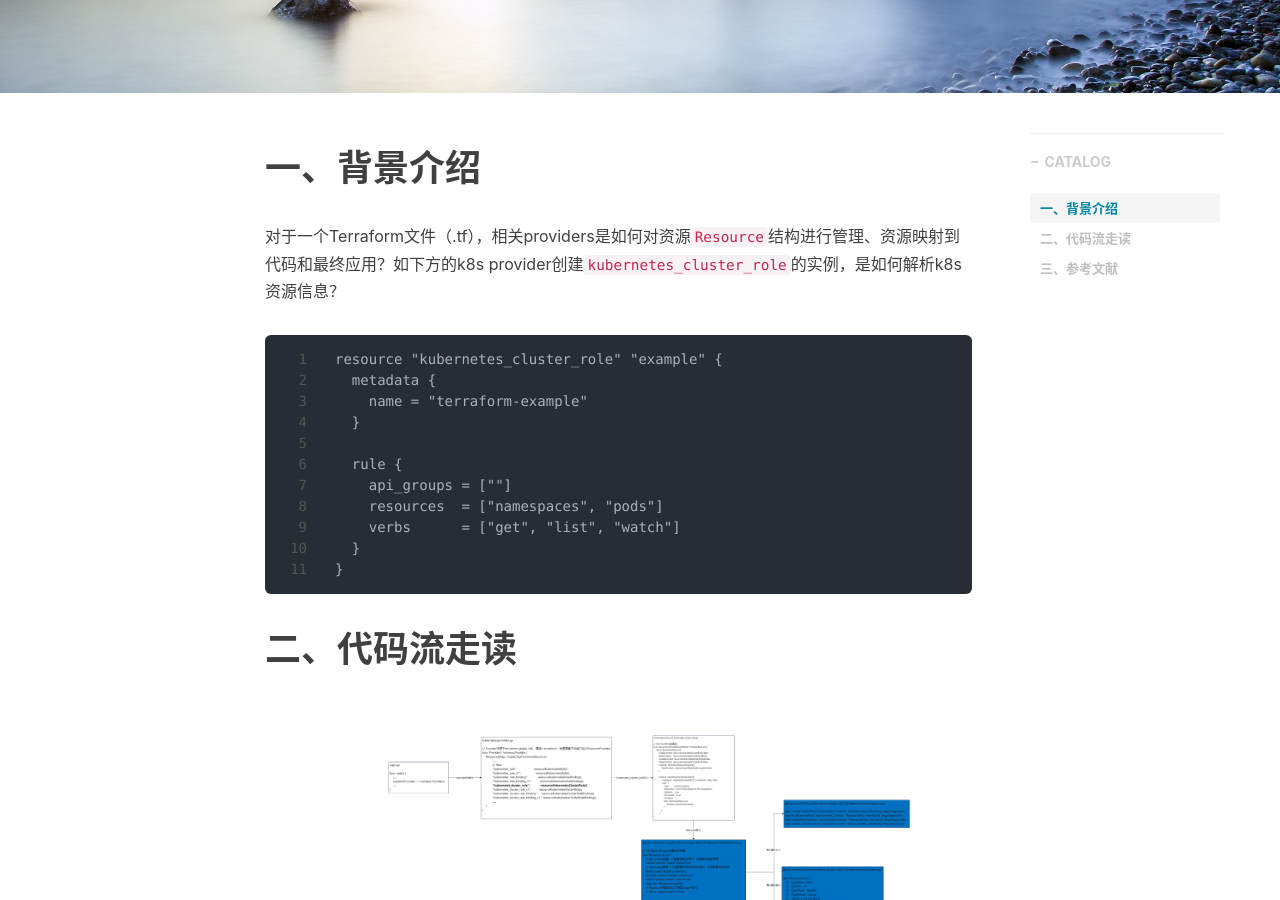
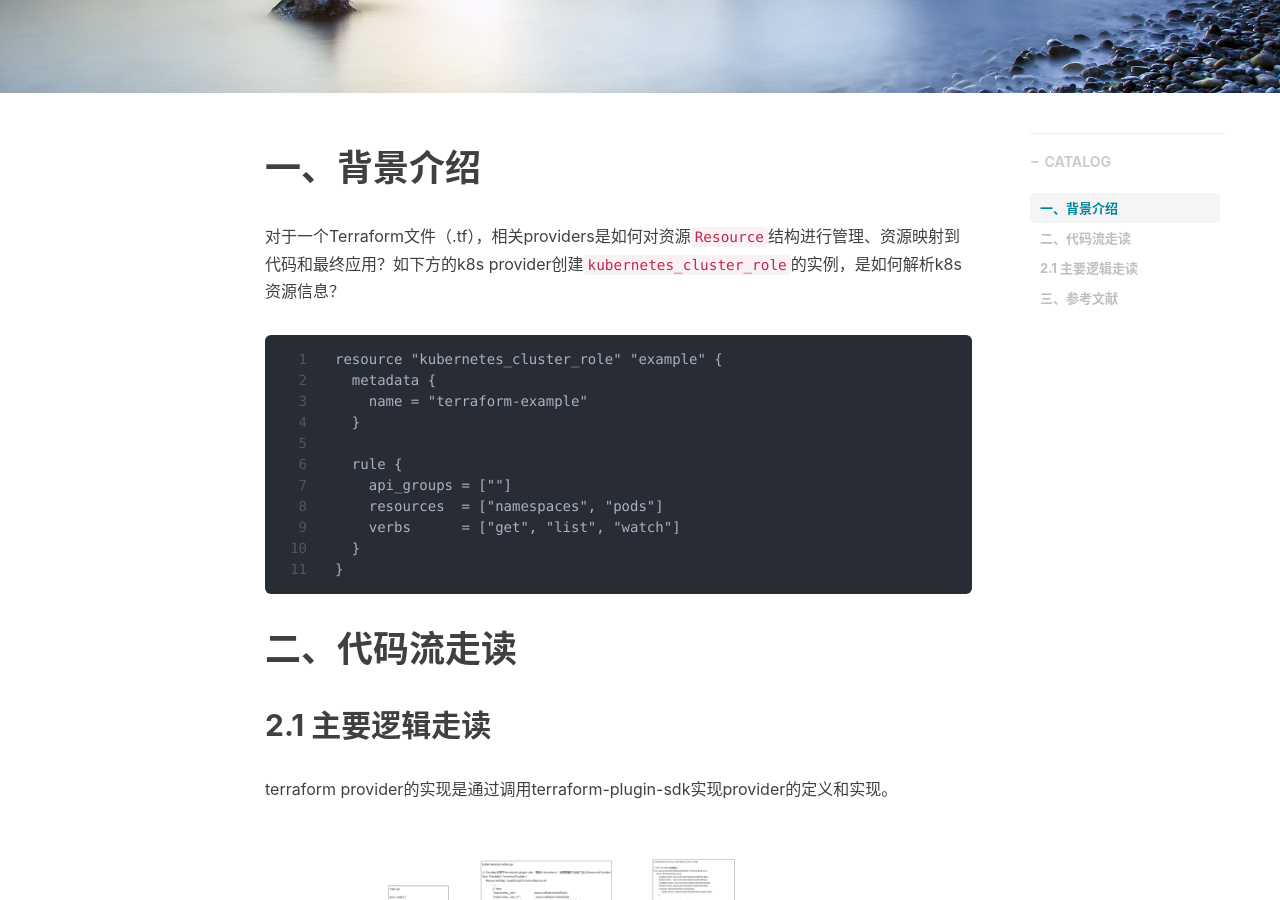
Before and after one commit to shihai1991/shihai1991.github.io, a Jekyll site: the page built from _posts/2022-10-31-provider如何解析tf配置文件.md, in a window 1280 px wide and 900 px high, scrolled down 424 px. Built offline with Jekyll 4.4.1, drawn with Linux system fonts in a browser that asks for light colours; nearby versions of some CDN libraries; comment, search, counter and statistics services are not loaded.

Commit message:
Update 2022-10-31-provider如何解析tf配置文件.md

````diff
--- a/_posts/2022-10-31-provider如何解析tf配置文件.md
+++ b/_posts/2022-10-31-provider如何解析tf配置文件.md
@@ -26,6 +26,8 @@ resource "kubernetes_cluster_role" "example" {
 ```
 
 # 二、代码流走读
+## 2.1 主要逻辑走读
+terraform provider的实现是通过调用terraform-plugin-sdk实现provider的定义和实现。
 ![]({{site.baseurl}}/img/20221031 k8s provider读取resource处理主要逻辑.png)
 <img src="{{site.baseurl}}/img/20221031 k8s provider读取resource处理主要逻辑.png" width="1080"/>
 # 三、参考文献
````
